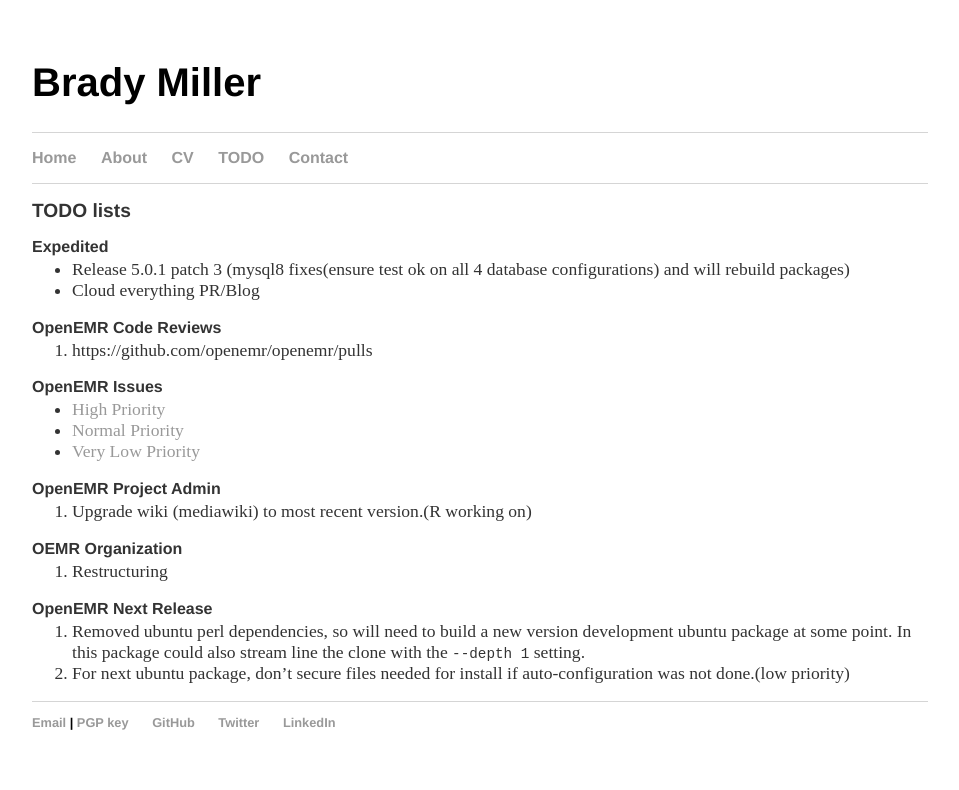
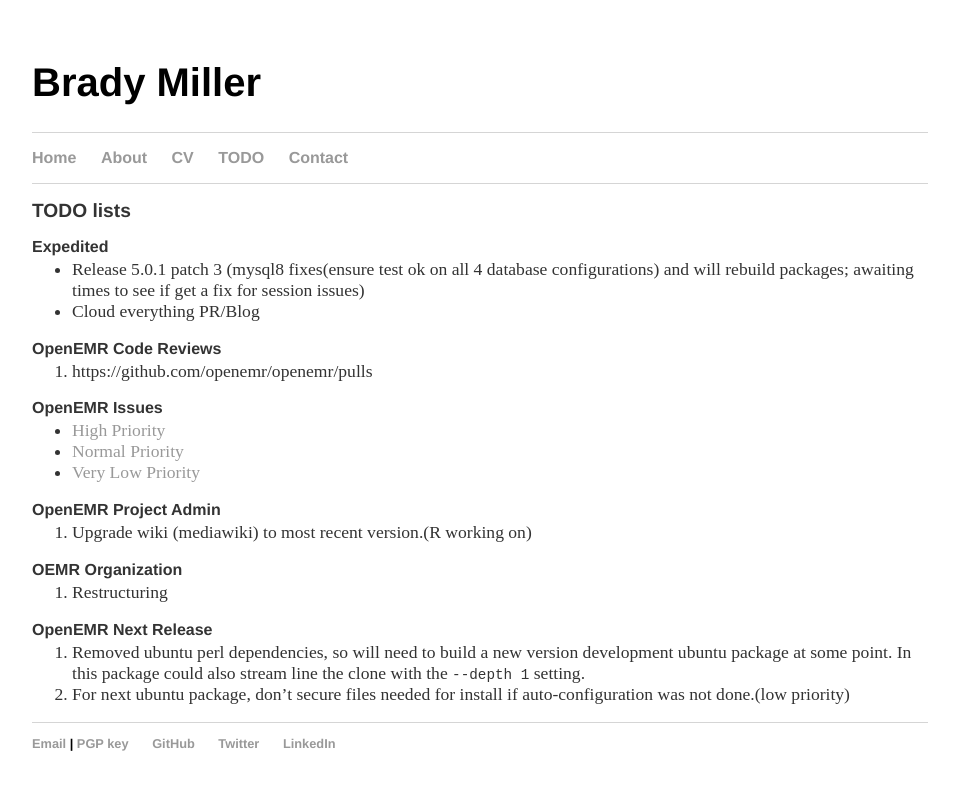
Before and after one commit to bradymiller/bradymiller.github.io, a Jekyll site: the page built from todo/index.md, in a window 1280 px wide. Shown: the top 790 px of the page, without its empty margins (160-1119 px from the left). Built offline with Jekyll 4.4.1, drawn with Linux system fonts in a browser that asks for light colours; our own code applies the rules of GitHub Pages for plain Markdown files.

Commit message:
Update index.md

```diff
--- a/todo/index.md
+++ b/todo/index.md
@@ -4,7 +4,7 @@
 ## TODO lists
 
 ### Expedited
-* Release 5.0.1 patch 3 (mysql8 fixes(ensure test ok on all 4 database configurations) and will rebuild packages)
+* Release 5.0.1 patch 3 (mysql8 fixes(ensure test ok on all 4 database configurations) and will rebuild packages; awaiting times to see if get a fix for session issues)
 * Cloud everything PR/Blog
 
 ### OpenEMR Code Reviews
```
